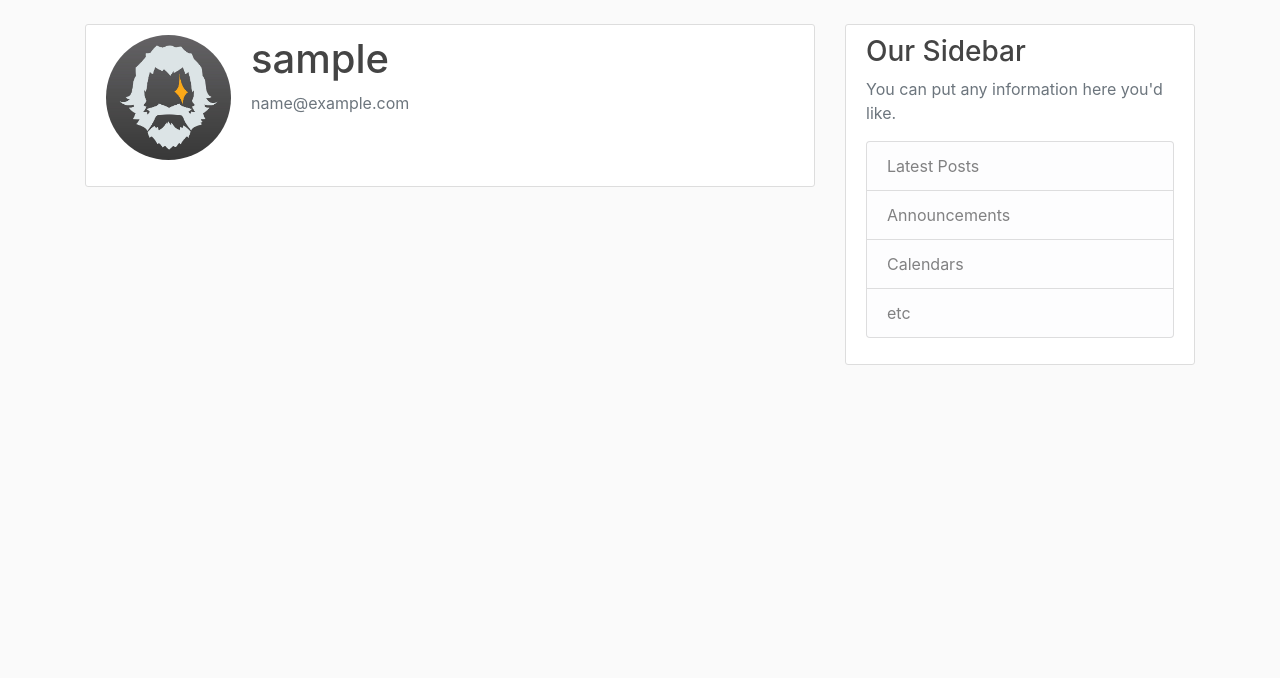
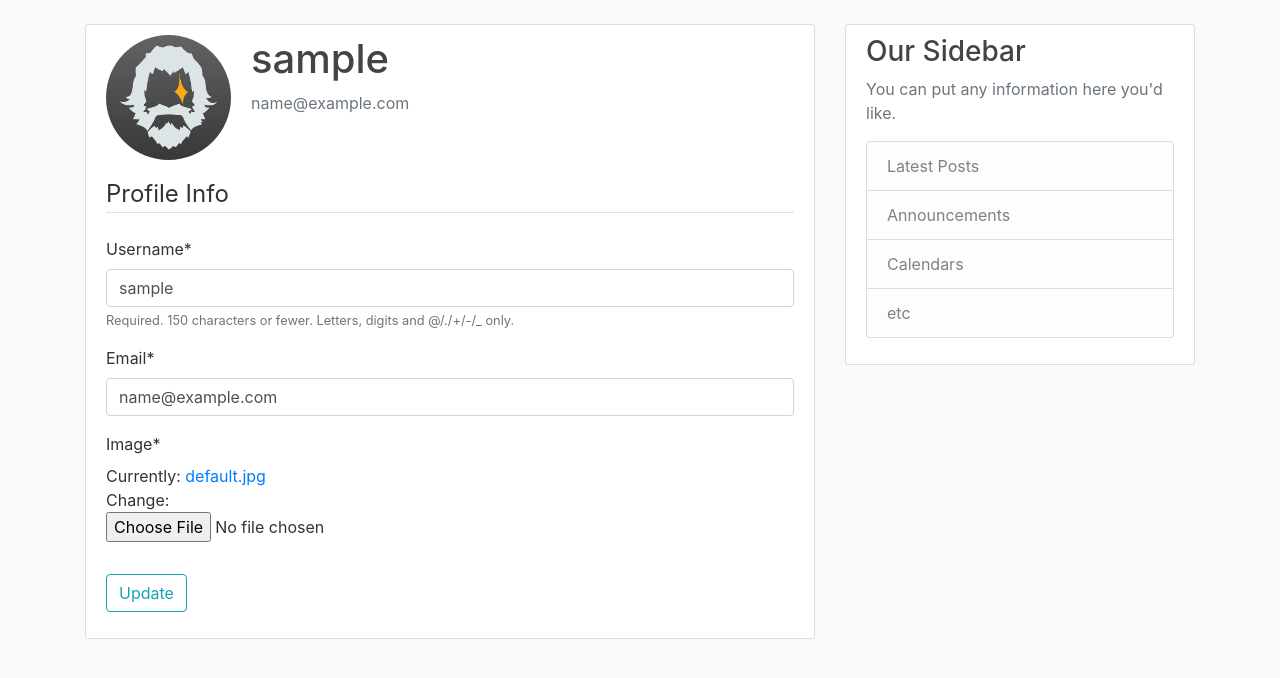
Before and after one commit to silentsword123/MyTestSIteProject, a Django app: page /profile/ in a window 1280 px wide. Shown: the part 56-734 px from the top of the page. Run offline with Django 3.2, Linux system fonts and the light colour scheme; the visitor is signed in with stand-in values (Sample User, id 1); some libraries are stand-ins or nearby versions.

Commit message:
update profile function

```diff
--- a/django_project/blog/templates/blog/home.html
+++ b/django_project/blog/templates/blog/home.html
@@ -2,12 +2,13 @@
 {% block content %}
     {% for post in posts %}
     <article class="media content-section">
+        <img class="rounded-circle article-img" src="{{post.author.profile.image.url}}">
       <div class="media-body">
         <div class="article-metadata">
           <a class="mr-2" href="#">{{ post.author }}</a>
           <small class="text-muted">{{ post.date_posted|date:"F d, Y" }}</small>
         </div>
-        <h2><a class="article-title" href="#">{{ post.title }}</a></h2>
+        <h2><a class="article-title" href="{% url 'blog:post-detail' post.id %}">{{ post.title }}</a></h2>
         <p class="article-content">{{ post.content }}</p>
       </div>
     </article>
--- a/django_project/blog/urls.py
+++ b/django_project/blog/urls.py
@@ -1,7 +1,9 @@
 from django.urls import path
 from . import views
+from .views import PostListView, PostDetailView
 app_name = 'blog'
 urlpatterns=[
-    path('',views.home,name='blog-home'),
-    path('about',views.about,name='blog-about'),
+    path('',PostListView.as_view(),name='blog-home'),
+    path('about/',views.about,name='blog-about'),
+    path('post/<int:pk>/',PostDetailView.as_view(),name='post-detail')
 ]
--- a/django_project/users/forms.py
+++ b/django_project/users/forms.py
@@ -1,9 +1,20 @@
 from django import forms
 from django.contrib.auth.models import User
 from django.contrib.auth.forms import UserCreationForm
+from .models import Profile
 
 class UserRegisterForm(UserCreationForm):
     email=forms.EmailField()
     class Meta:
         model = User
         fields = ['username','email','password1','password2']
+class UserUpdateForm(forms.ModelForm):
+    email=forms.EmailField()
+    class Meta:
+        model=User
+        fields = ['username','email']
+
+class ProfileUpdateForm(forms.ModelForm):
+    class Meta:
+        model = Profile
+        fields = ['image']
--- a/django_project/users/models.py
+++ b/django_project/users/models.py
@@ -1,8 +1,17 @@
 from django.db import models
 from django.contrib.auth.models import User
+from PIL import Image
 # Create your models here.
 class Profile(models.Model):
     user=models.OneToOneField(User,on_delete=models.CASCADE)
     image=models.ImageField(default='default.jpg',upload_to='profile_pics')
     def __str__(self):
         return '{} Profile'.format(self.user.username)
+    def save(self):
+        super().save()
+
+        img=Image.open(self.image.path)
+        if img.height>300 or img.width>300:
+            output_size=(300,300)
+            img.thumbnail(output_size)
+            img.save(self.image.path)
--- a/django_project/users/templates/users/profile.html
+++ b/django_project/users/templates/users/profile.html
@@ -9,7 +9,6 @@
           <p class="text-secondary">{{ user.email }}</p>
         </div>
       </div>
-    <!--
       <form method="POST" enctype="multipart/form-data">
           {% csrf_token %}
           <fieldset class="form-group">
@@ -21,6 +20,5 @@
               <button class="btn btn-outline-info" type="submit">Update</button>
           </div>
       </form>
-      -->
 </div>
 {% endblock content %}
--- a/django_project/users/views.py
+++ b/django_project/users/views.py
@@ -1,7 +1,7 @@
 from django.shortcuts import render,redirect
 from django.contrib.auth.forms import UserCreationForm
 from django.contrib import messages
-from .forms import UserRegisterForm
+from .forms import UserRegisterForm, UserUpdateForm, ProfileUpdateForm
 from django.contrib.auth.decorators import login_required
 # Create your views here.
 def register(request):
@@ -17,4 +17,19 @@ def register(request):
     return render(request,'users/register.html',{'form':form})
 @login_required
 def profile(request):
-    return render(request,'users/profile.html')
+    if request.method== 'POST':
+        u_form=UserUpdateForm(request.POST, instance=request.user)
+        p_form=ProfileUpdateForm(request.POST, request.FILES, instance=request.user.profile)
+        if u_form.is_valid() and p_form.is_valid():
+            u_form.save()
+            p_form.save()
+            messages.success(request, "Your account has been updated!")
+            return redirect('profile')
+    else:
+        u_form = UserUpdateForm(instance=request.user)
+        p_form = ProfileUpdateForm(instance=request.user.profile)
+    context={
+        'u_form':u_form,
+        'p_form':p_form,
+    }
+    return render(request,'users/profile.html',context)
```
Also changed, not shown: django_project/blog/templates/blog/post_detail.html (added, +14 -0 lines), django_project/blog/views.py (+10 -1 lines), django_project/media/profile_pics/download.png (added), django_project/media/profile_pics/download_1.png (added).
